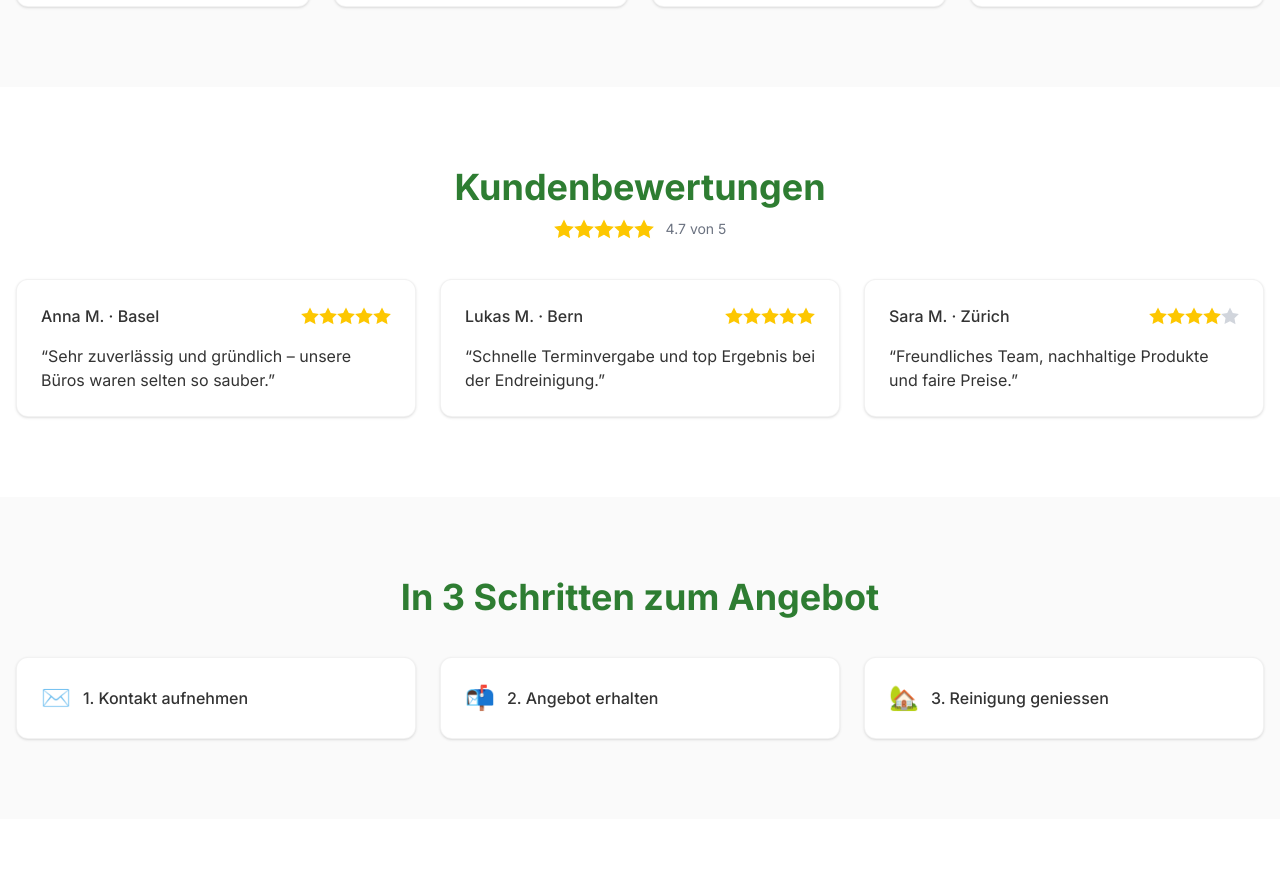
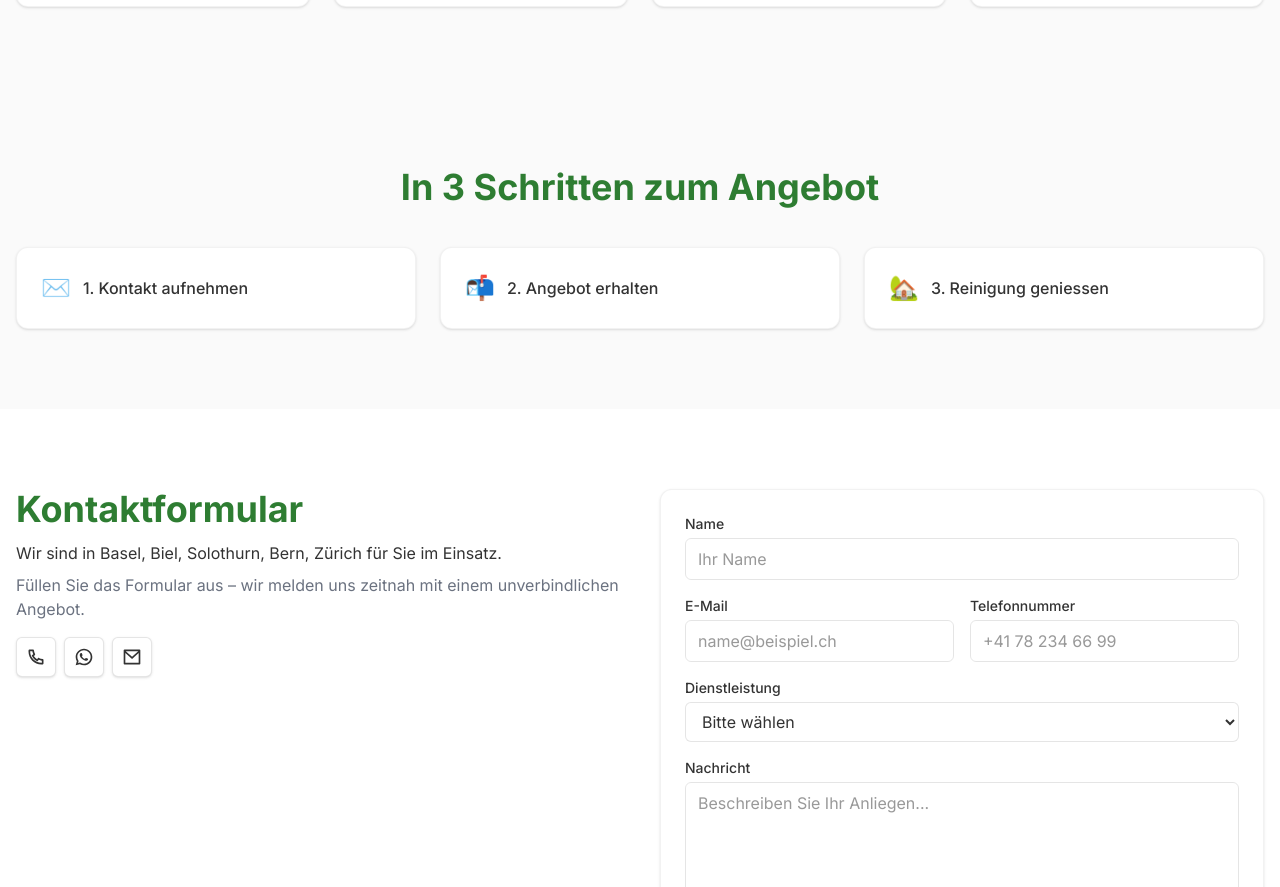
Before and after one commit to reinigungsuuberi/reinigung-suuberi-ch, a Next.js app: page / in a window 1280 px wide. Shown: the part 2436-3323 px from the top of the page. Built offline with nearby package versions, Linux system fonts and the light colour scheme.

Commit message:
update correction for V1

```diff
--- a/src/app/page.tsx
+++ b/src/app/page.tsx
@@ -65,7 +65,7 @@ const Home = () => {
 
       <WhyUsSection />
 
-      <ReviewsSection reviews={reviews} />
+      {/* <ReviewsSection reviews={reviews} /> */}
 
       <StepsSection />
 
```
